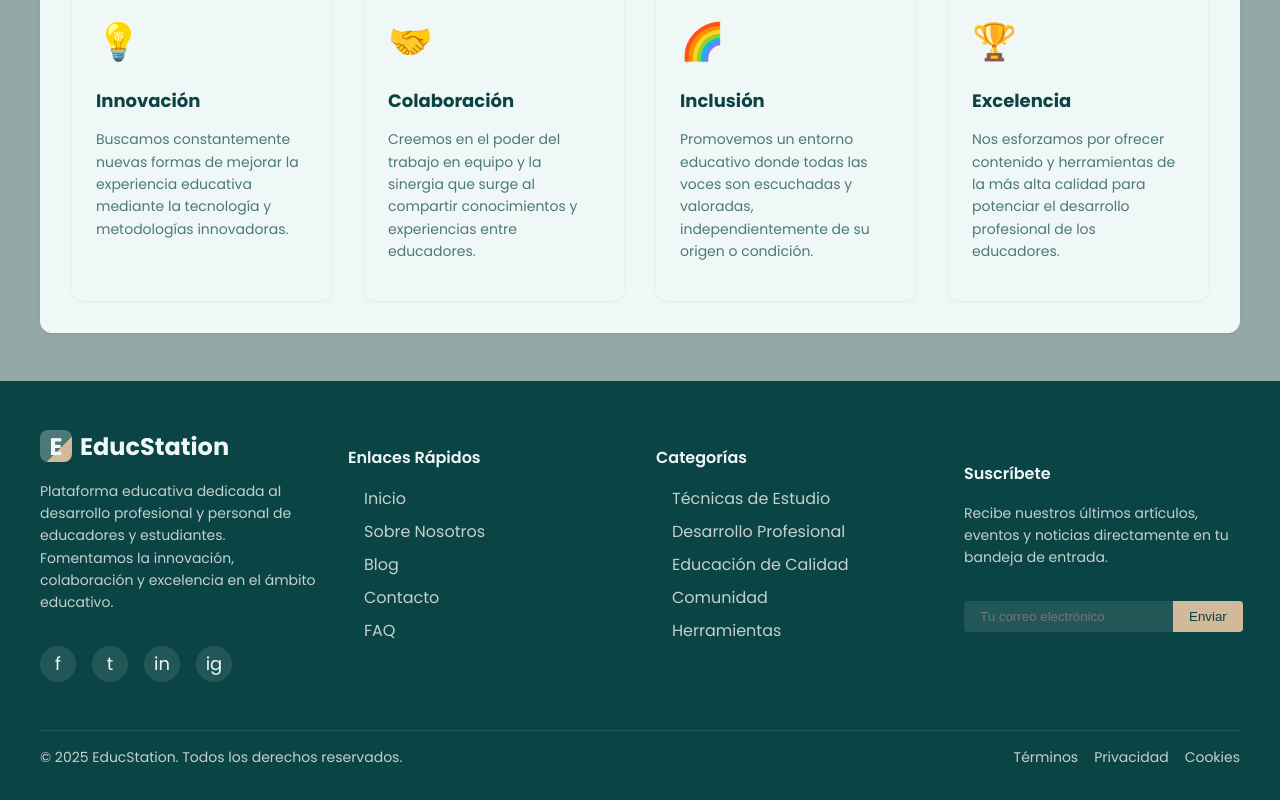
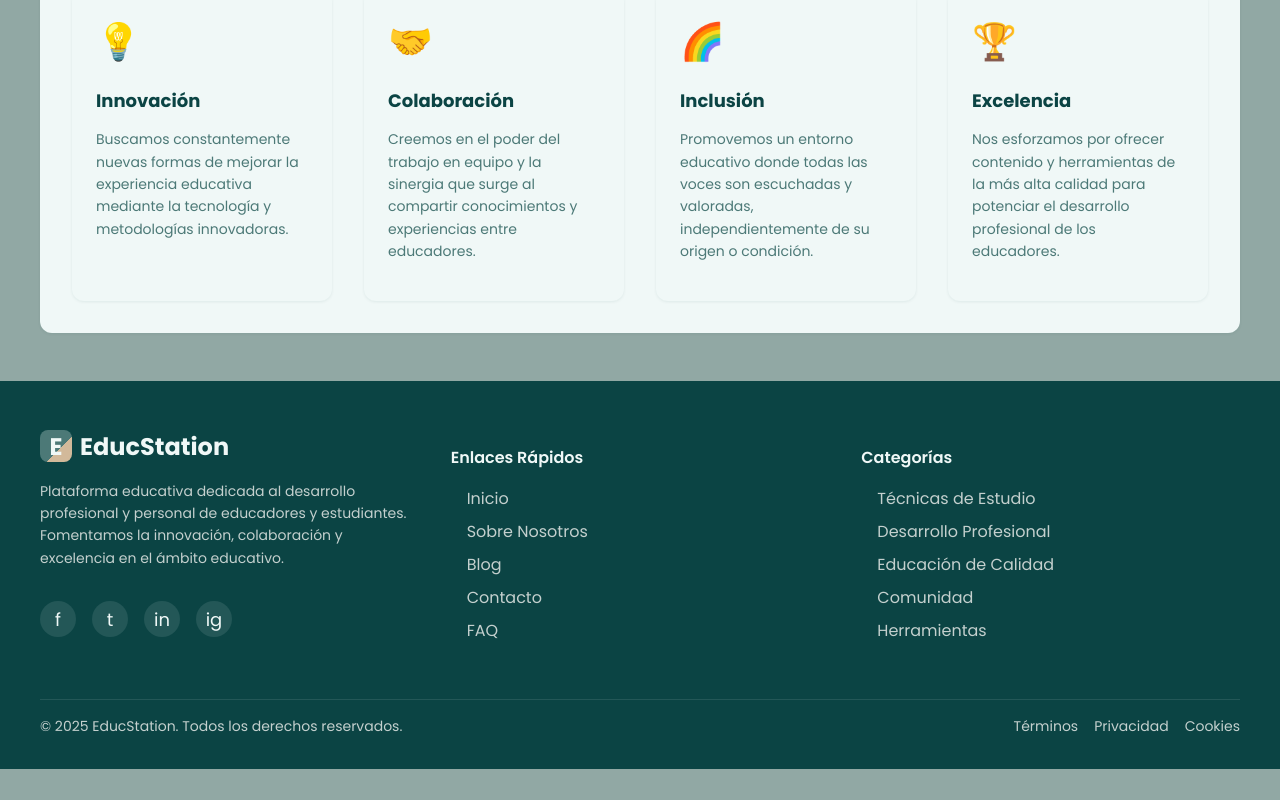
Before and after one commit to Educcorp/EducStation, a React (Create React App) app: page /about in a window 1280 px wide. Shown: the part 2745-3545 px from the top of the page. After the commit the page ends 3514 px from the top, so only its background shows below. Built offline with nearby package versions, Linux system fonts and the light colour scheme.

Commit message:
Bug del footer arreglado

```diff
--- a/src/components/layout/Footer.jsx
+++ b/src/components/layout/Footer.jsx
@@ -239,21 +239,21 @@ const Footer = () => {
               {['Inicio', 'Sobre Nosotros', 'Blog', 'Contacto', 'FAQ'].map((link, index) => (
                 <li
                   key={index}
-                  style={{...styles.link}}
+                  style={styles.link}
                   onMouseEnter={(e) => {
-                    e.target.style.color = colors.secondary;
-                    e.target.style.paddingLeft = spacing.lg;
+                    e.currentTarget.style.color = colors.secondary;
+                    e.currentTarget.style.paddingLeft = spacing.lg;
                   }}
                   onMouseLeave={(e) => {
-                    e.target.style.color = colors.gray200;
-                    e.target.style.paddingLeft = spacing.md;
+                    e.currentTarget.style.color = colors.gray200;
+                    e.currentTarget.style.paddingLeft = spacing.md;
                   }}
                 >
                   <a
                     href="#"
-                    style={{...styles.linkAnchor}}
-                    onMouseEnter={(e) => e.target.style.color = colors.secondary}
-                    onMouseLeave={(e) => e.target.style.color = colors.gray200}
+                    style={styles.linkAnchor}
+                    onMouseEnter={(e) => e.currentTarget.style.color = colors.secondary}
+                    onMouseLeave={(e) => e.currentTarget.style.color = colors.gray200}
                   >{link}</a>
                 </li>
               ))}
@@ -267,59 +267,25 @@ const Footer = () => {
               {['Técnicas de Estudio', 'Desarrollo Profesional', 'Educación de Calidad', 'Comunidad', 'Herramientas'].map((link, index) => (
                 <li
                   key={index}
-                  style={{...styles.link}}
+                  style={styles.link}
                   onMouseEnter={(e) => {
-                    e.target.style.color = colors.secondary;
-                    e.target.style.paddingLeft = spacing.lg;
+                    e.currentTarget.style.color = colors.secondary;
+                    e.currentTarget.style.paddingLeft = spacing.lg;
                   }}
                   onMouseLeave={(e) => {
-                    e.target.style.color = colors.gray200;
-                    e.target.style.paddingLeft = spacing.md;
+                    e.currentTarget.style.color = colors.gray200;
+                    e.currentTarget.style.paddingLeft = spacing.md;
                   }}
                 >
                   <a
                     href="#"
-                    style={{...styles.linkAnchor}}
-                    onMouseEnter={(e) => e.target.style.color = colors.secondary}
-                    onMouseLeave={(e) => e.target.style.color = colors.gray200}
+                    style={styles.linkAnchor}
+                    onMouseEnter={(e) => e.currentTarget.style.color = colors.secondary}
+                    onMouseLeave={(e) => e.currentTarget.style.color = colors.gray200}
                   >{link}</a>
                 </li>
               ))}
             </ul>
-          </div>
-
-          {/* Newsletter */}
-          <div style={styles.newsletter}>
-            <h3 style={styles.title}>Suscríbete</h3>
-            <p style={styles.description}>
-              Recibe nuestros últimos artículos, eventos y noticias directamente en tu bandeja de entrada.
-            </p>
-            <form style={styles.form} onSubmit={handleSubmit}>
-              <input
-                type="email"
-                placeholder="Tu correo electrónico"
-                style={styles.input}
-                value={emailValue}
-                onChange={(e) => setEmailValue(e.target.value)}
-                required
-              />
-              <button
-                type="submit"
-                style={{...styles.button}}
-                disabled={isSubmitting}
-                onMouseEnter={(e) => {
-                  if (!isSubmitting) e.target.style.backgroundColor = colors.white;
-                }}
-                onMouseLeave={(e) => {
-                  if (!isSubmitting) e.target.style.backgroundColor = colors.secondary;
-                }}
-              >
-                {isSubmitting ? 'Enviando...' : 'Enviar'}
-              </button>
-            </form>
-            {isSuccess && (
-              <div style={styles.message}>¡Gracias por suscribirte!</div>
-            )}
           </div>
         </div>
 
```
